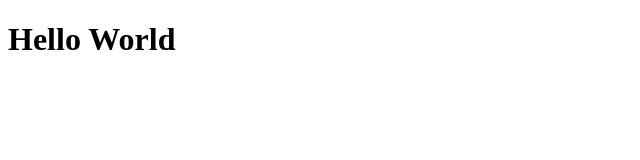
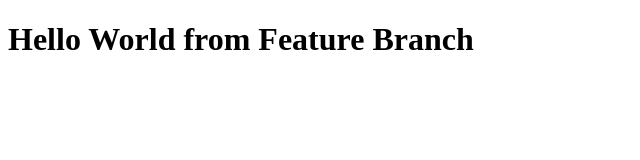
Before and after one commit to bilal-shah-shopx/merge-conflict-demo, a plain HTML site: page index.html in a window 1280 px wide. Shown: the whole page, without its empty margins (0-640 px from the left). Drawn offline with Linux system fonts and the light colour scheme.

Commit message:
Feature: update title

```diff
--- a/index.html
+++ b/index.html
@@ -1,6 +1,6 @@
 <!DOCTYPE html>
 <html>
 <body>
-    <h1>Hello World</h1>
+    <h1>Hello World from Feature Branch</h1>
 </body>
 </html>
```
